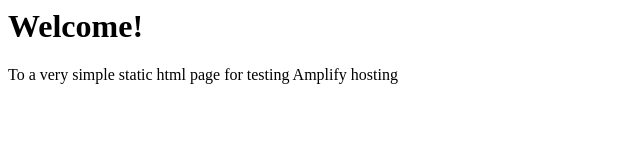
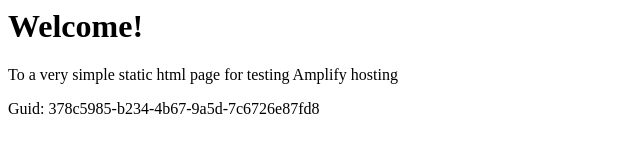
Before and after one commit to aws-aemilia-hkg/Github-PR-Commit-Integration-Test-DoNotTouch-v1-preprod-ap-east-1, a website: page src/index.html in a window 1280 px wide. Shown: the whole page, without its empty margins (0-640 px from the left). Drawn offline with Linux system fonts and the light colour scheme.

Commit message:
commit from integ tests

```diff
--- a/src/index.html
+++ b/src/index.html
@@ -1,3 +1,5 @@
+
+
 <html lang="en">
 
 <head>
@@ -10,6 +12,6 @@
 <body>
     <h1>Welcome!</h1>
     <p>To a very simple static html page for testing Amplify hosting</p>
-</body>
+    <p>Guid: 378c5985-b234-4b67-9a5d-7c6726e87fd8</p></body>
 
 </html>
```
